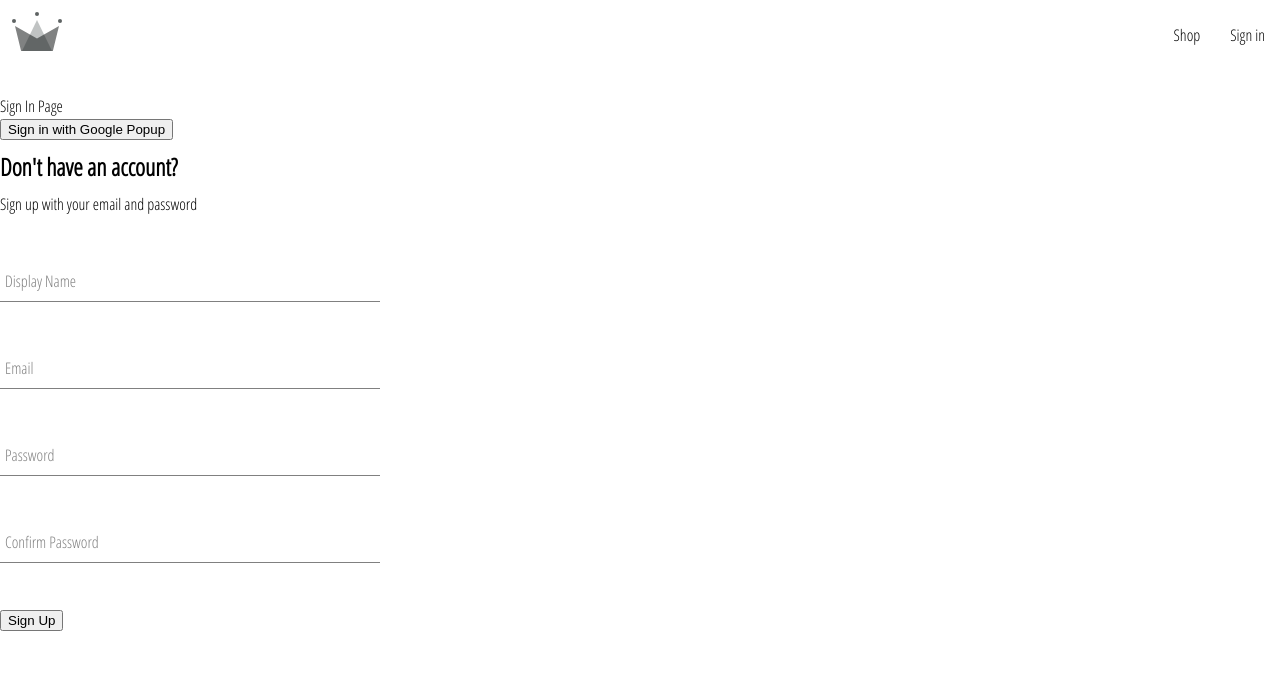
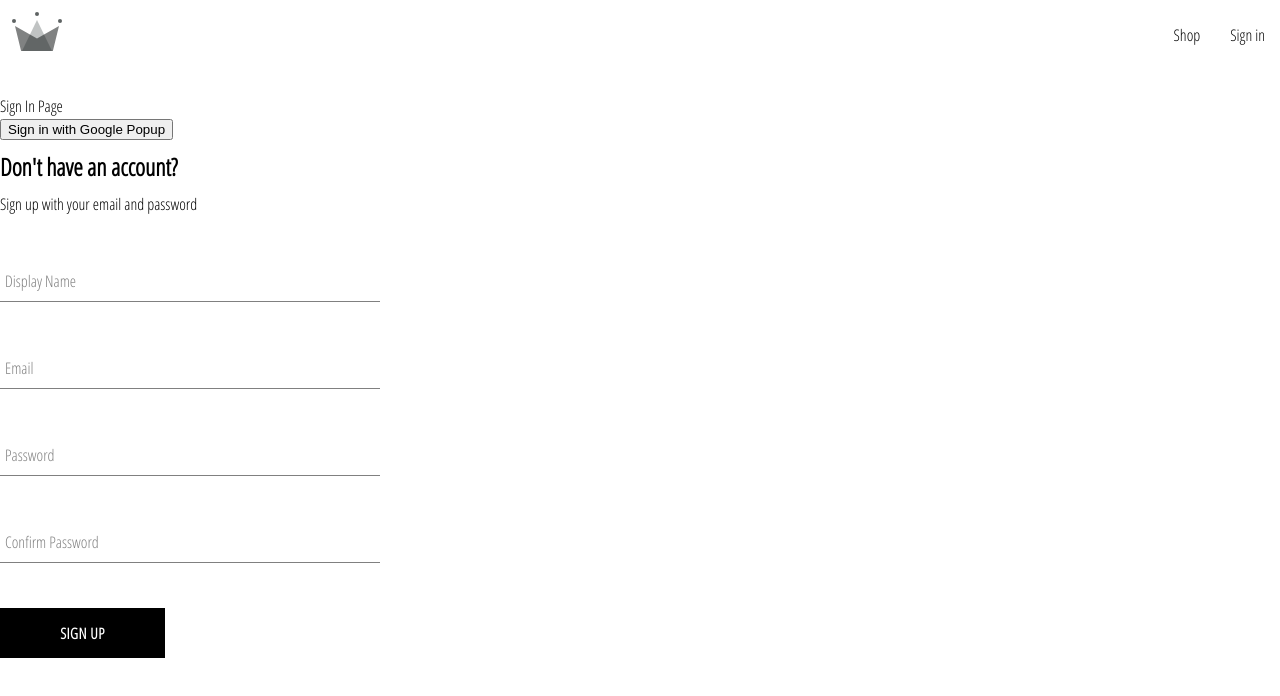
Before and after one commit to hkhodkar/crwn-clothing, a React (Create React App) app: page /sign-in in a window 1280 px wide. Shown: the top 696 px of the page. Built offline with nearby package versions, Linux system fonts and the light colour scheme; no server answers.

Commit message:
create button component

```diff
--- /dev/null
+++ b/src/components/button/Button.js
@@ -0,0 +1,15 @@
+
+import classes from './Button.module.scss'
+
+const BUTTON_TYPE_CLASSES = {
+    google: 'google-sign-in',
+    inverted: 'inverted'
+}
+
+const Button = ({ children, buttonType, ...otherprops }) => {
+    return (
+        <button className={`${classes['button-container']} ${classes[`${BUTTON_TYPE_CLASSES[buttonType]}`]}`}>{children}</button>
+    )
+}
+
+export default Button;
--- /dev/null
+++ b/src/components/button/Button.module.scss
@@ -0,0 +1,46 @@
+.button-container {
+    min-width: 165px;
+    width: auto;
+    height: 50px;
+    letter-spacing: 0.5px;
+    line-height: 50px;
+    padding: 0 35px 0 35px;
+    font-size: 15px;
+    background-color: black;
+    color: white;
+    text-transform: uppercase;
+    font-family: 'Open Sans Condensed';
+    font-weight: bolder;
+    border: none;
+    cursor: pointer;
+    display: flex;
+    justify-content: center;
+
+    &:hover {
+      background-color: white;
+      color: black;
+      border: 1px solid black;
+    }
+
+    &.google-sign-in {
+      background-color: #4285f4;
+      color: white;
+
+      &:hover {
+        background-color: #357ae8;
+        border: none;
+      }
+    }
+
+    &.inverted {
+      background-color: white;
+      color: black;
+      border: 1px solid black;
+
+      &:hover {
+        background-color: black;
+        color: white;
+        border: none;
+      }
+    }
+  }
--- a/src/components/sign-up-form/SignUpForm.js
+++ b/src/components/sign-up-form/SignUpForm.js
@@ -2,6 +2,7 @@
 import { createAuthUserWithEmailAndPassword, createUserDocumentFromAuth } from "../../utils/firebase/firebase.utils";
 
 import FormInput from '../form-input/FormInput'
+import Button from "../button/Button";
 import clasess from './SignUpForm.module.scss'
 
 
@@ -86,7 +87,7 @@
                     name="password"
                     value={password} />
 
-                <button type="submit">Sign Up</button>
+                <Button  type="submit">Sign Up</Button>
             </form>
         </div>
     )
```
